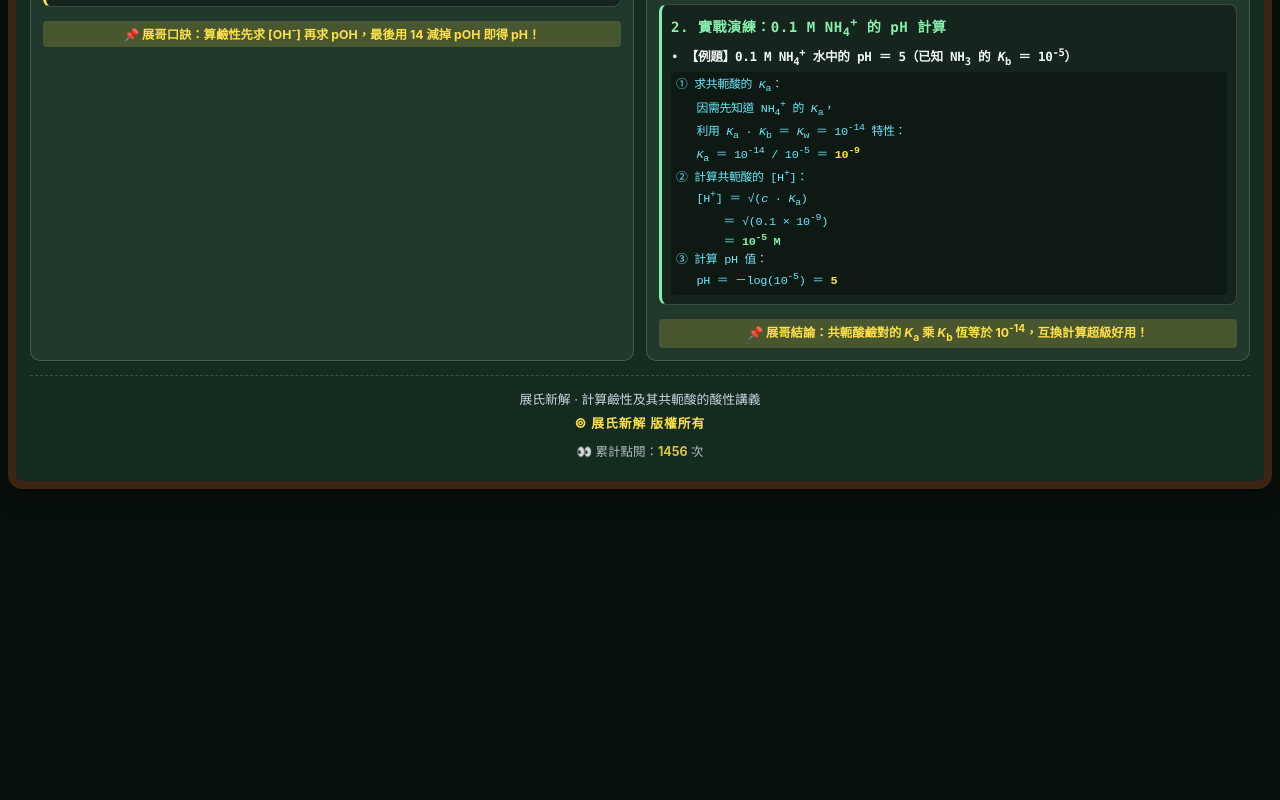
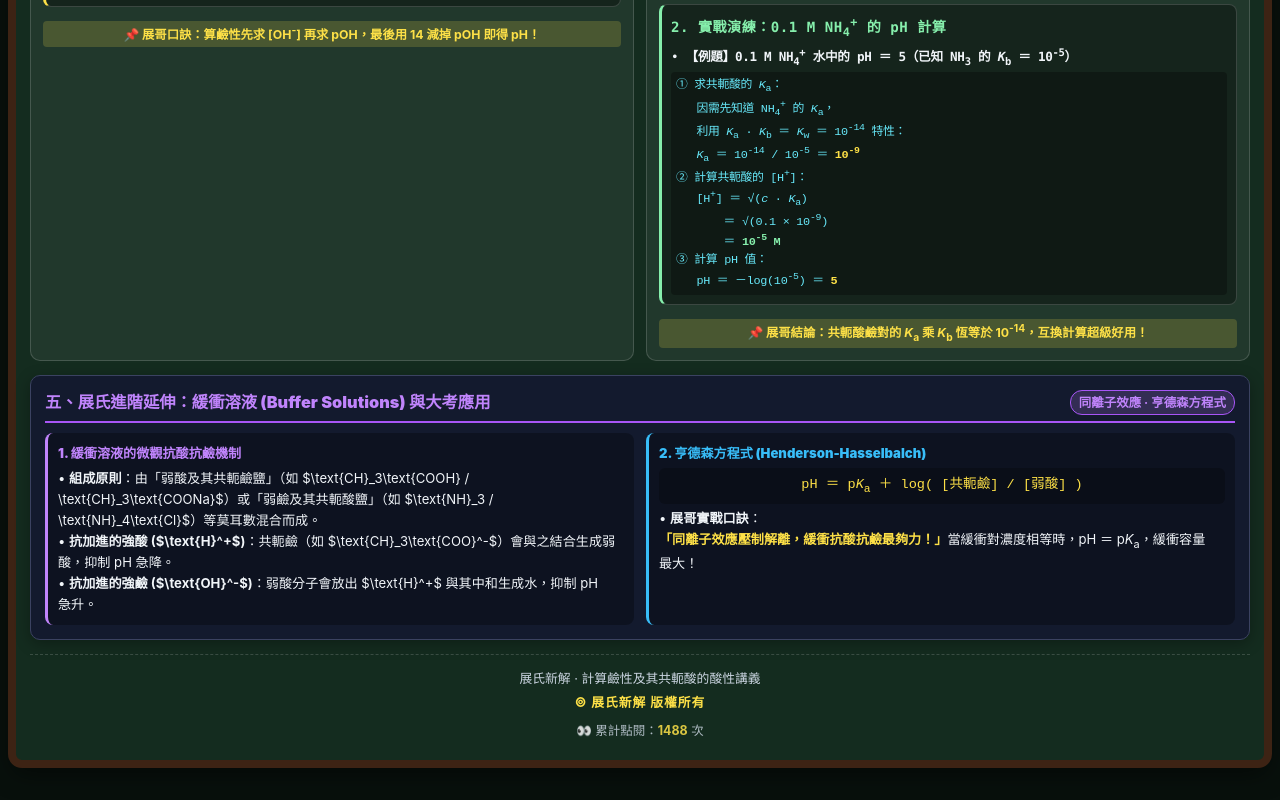
Before and after one commit to Jelly-ChinChan/Acid-base-hand-out7, a plain HTML site: page index.html in a window 1280 px wide. Shown: the part 1400-2200 px from the top of the page. Before the commit the page ends 1921 px from the top, so only its background shows below. Drawn offline with Linux system fonts and the light colour scheme.

Commit message:
Add buffer solutions section to index.html

```diff
--- a/index.html
+++ b/index.html
@@ -752,12 +752,40 @@ H－N:
 
     </div>
 
+    <!-- 延伸紫色區域：緩衝溶液與進階應用 -->
+    <div style="background: var(--ext-card-bg); border: 1.5px solid var(--ext-card-border); border-radius: 10px; padding: 14px; display: flex; flex-direction: column; gap: 10px; box-shadow: 0 4px 15px rgba(0,0,0,0.3);">
+      <div style="font-size: 1.02rem; font-weight: 900; color: var(--ext-title); border-bottom: 2px solid var(--ext-badge-border); padding-bottom: 6px; display: flex; justify-content: space-between; align-items: center; flex-wrap: wrap; gap: 6px;">
+        <span>五、展氏進階延伸：緩衝溶液 (Buffer Solutions) 與大考應用</span>
+        <span style="font-size: 0.78rem; background: var(--ext-badge-bg); color: var(--ext-title); padding: 2px 8px; border-radius: 12px; border: 1px solid var(--ext-badge-border); font-weight: 700;">同離子效應 · 亨德森方程式</span>
+      </div>
+
+      <div style="display: grid; grid-template-columns: 1fr 1fr; gap: 12px; align-items: stretch;">
+        <!-- 左側：緩衝機制 -->
+        <div style="background: var(--ext-inner-box); padding: 10px; border-radius: 8px; border-left: 3px solid var(--ext-title); font-size: 0.82rem; line-height: 1.6;">
+          <div style="font-weight: 900; color: var(--ext-title); margin-bottom: 4px;">1. 緩衝溶液的微觀抗酸抗鹼機制</div>
+          • <b>組成原則</b>：由「弱酸及其共軛鹼鹽」（如 $\text{CH}_3\text{COOH} / \text{CH}_3\text{COONa}$）或「弱鹼及其共軛酸鹽」（如 $\text{NH}_3 / \text{NH}_4\text{Cl}$）等莫耳數混合而成。<br>
+          • <b>抗加進的強酸 ($\text{H}^+$)</b>：共軛鹼（如 $\text{CH}_3\text{COO}^-$）會與之結合生成弱酸，抑制 pH 急降。<br>
+          • <b>抗加進的強鹼 ($\text{OH}^-$)</b>：弱酸分子會放出 $\text{H}^+$ 與其中和生成水，抑制 pH 急升。
+        </div>
+
+        <!-- 右側：計算公式與口訣 -->
+        <div style="background: var(--ext-inner-box); padding: 10px; border-radius: 8px; border-left: 3px solid #38bdf8; font-size: 0.82rem; line-height: 1.6;">
+          <div style="font-weight: 900; color: #38bdf8; margin-bottom: 4px;">2. 亨德森方程式 (Henderson-Hasselbalch)</div>
+          <div style="text-align: center; font-family: monospace; background: rgba(0,0,0,0.25); padding: 6px; border-radius: 6px; margin: 4px 0; color: var(--chalk-yellow); font-size: 0.85rem;">
+            pH ＝ p<i>K</i><sub>a</sub> ＋ log( [共軛鹼] / [弱酸] )
+          </div>
+          • <b>展哥實戰口訣</b>：<br>
+          <span style="color: var(--chalk-yellow); font-weight: bold;">「同離子效應壓制解離，緩衝抗酸抗鹼最夠力！」</span>當緩衝對濃度相等時，pH ＝ p<i>K</i><sub>a</sub>，緩衝容量最大！
+        </div>
+      </div>
+    </div>
+
     <!-- 頁尾版權 -->
     <div class="footer">
       <div>展氏新解 · 計算鹼性及其共軛酸的酸性講義</div>
       <div class="footer-copyright">© 展氏新解 版權所有</div>
       <div style="font-size:0.78rem; opacity:0.85; margin-top:4px;">
-        👀 累計點閱：<span id="pageViews" style="color:var(--chalk-yellow); font-weight:bold;">1456</span> 次
+        👀 累計點閱：<span id="pageViews" style="color:var(--chalk-yellow); font-weight:bold;">1488</span> 次
       </div>
     </div>
 
```
